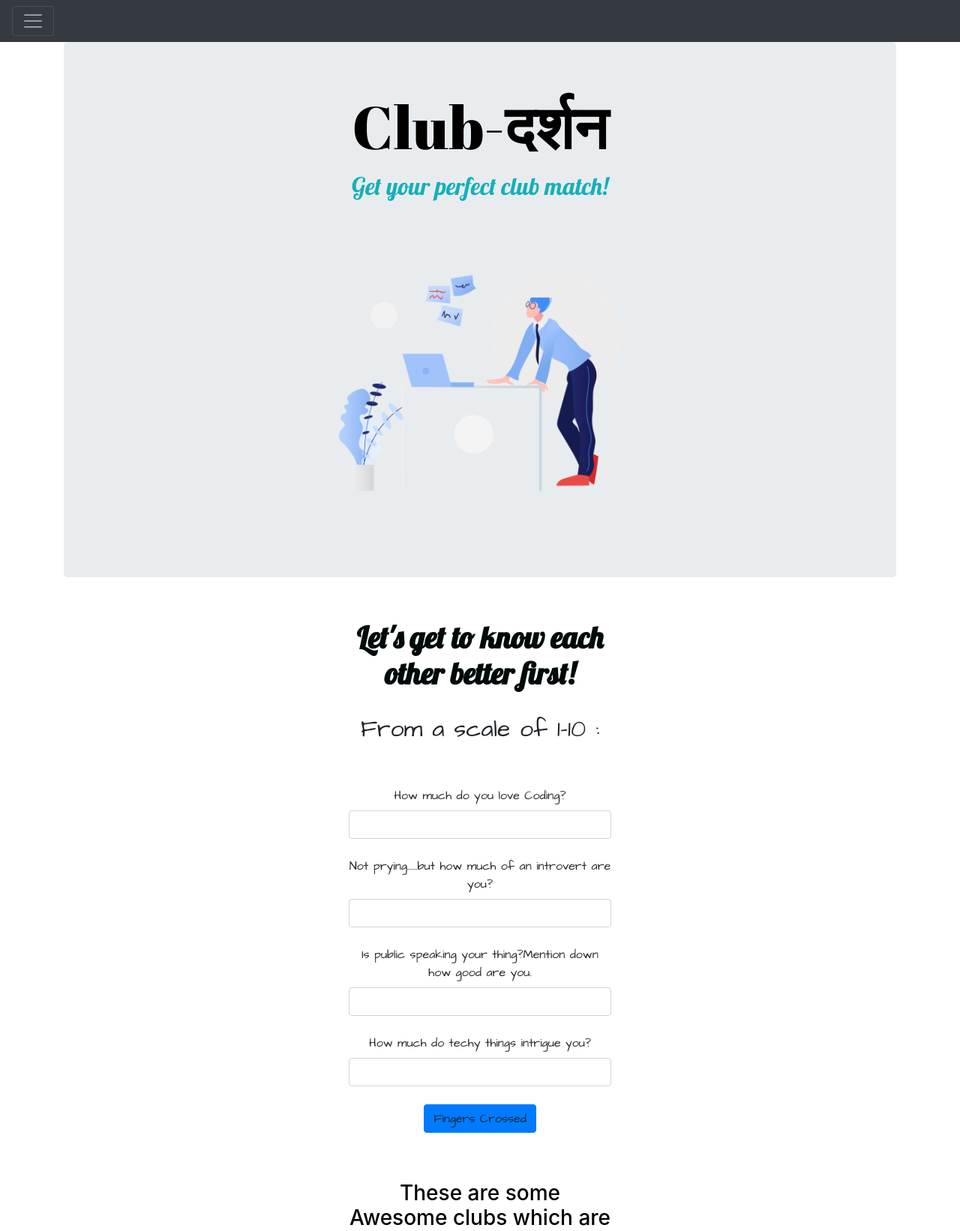
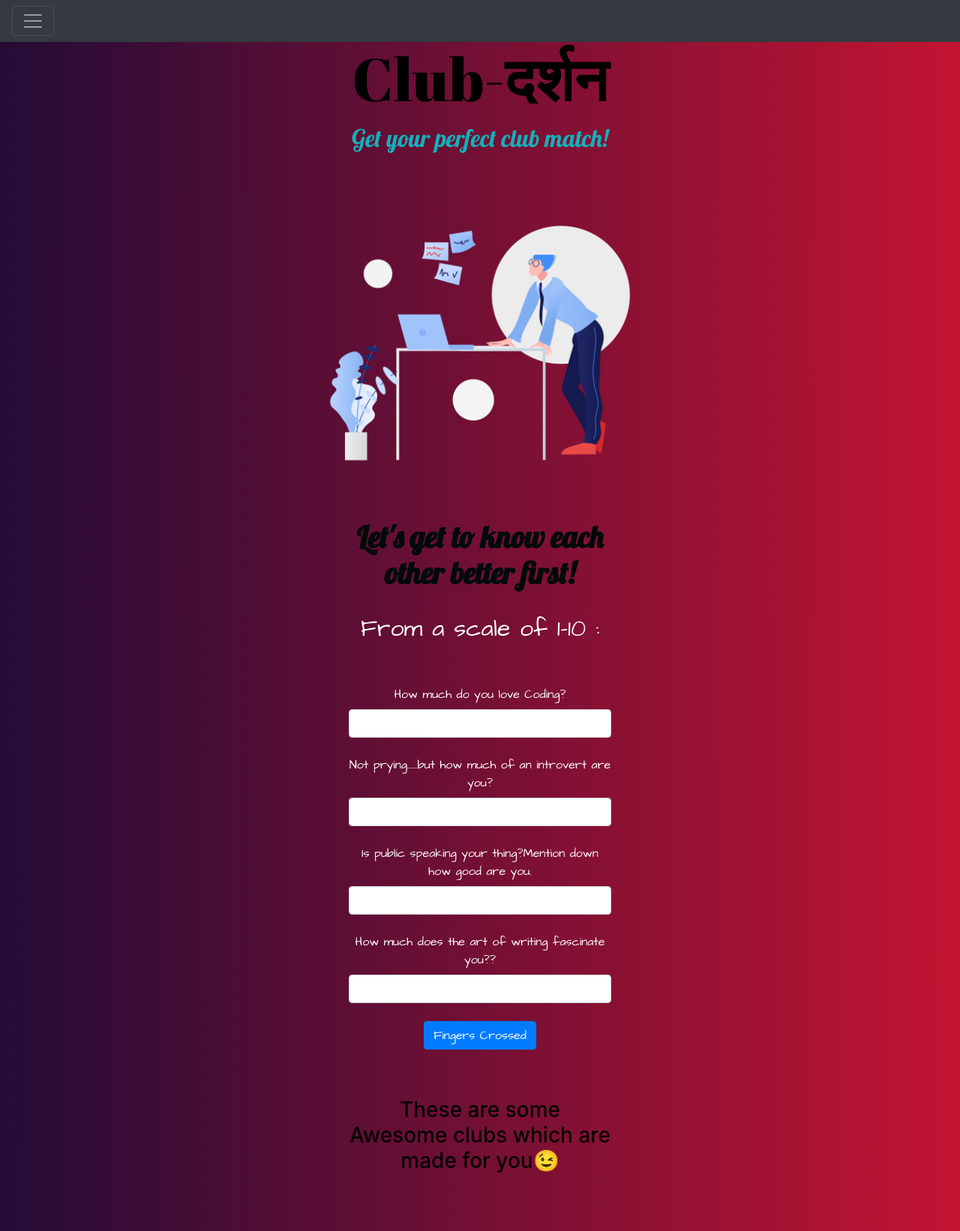
Before and after one commit to hrithikayadav/CLUB_DARSHAN, a Flask app: page / in a window 1280 px wide. Shown: the top 1642 px of the page at 75% size. Run offline with Flask 2, Linux system fonts and the light colour scheme; some libraries are stand-ins or nearby versions.

Commit message:
Update index.html

```diff
--- a/templates/index.html
+++ b/templates/index.html
@@ -38,7 +38,7 @@
           </div>
 
             <div class="col-12">
-                <div class="jumbotron" style="margin-top:0;">
+                <div class="c-12" style="margin-top:0;">
 
                     <h1 class="display-4" style="font-family: 'Abril Fatface', cursive;font-size:5rem;color: black;">Club-<span style="font-weight:700;">दर्शन</span></h1>
                     <p class="lead" style="font-family: 'Lobster', cursive;font-size:2rem;color: rgb(19, 176, 187);">Get your perfect club match!</p>
@@ -84,7 +84,7 @@
 
                 <br>
 
-                <label for="petalWidth">How much do techy things intrigue you?</label>
+                <label for="petalWidth">How much does the art of writing fascinate you??</label>
                 <input type="petal_width" max="10" min="1"  class="form-control" id="_petalWidth" >
 
                 <br>
@@ -141,7 +141,10 @@
 <br>
 <br>
 
-<body>
+<body style="background: #c31432;  /* fallback for old browsers */
+background: -webkit-linear-gradient(to right, #240b36, #c31432);  /* Chrome 10-25, Safari 5.1-6 */
+background: linear-gradient(to right, #240b36, #c31432); /* W3C, IE 10+/ Edge, Firefox 16+, Chrome 26+, Opera 12+, Safari 7+ */
+;color: white">
 
     <script src="{{url_for('static', filename='app.js')}}"></script>
 
```
